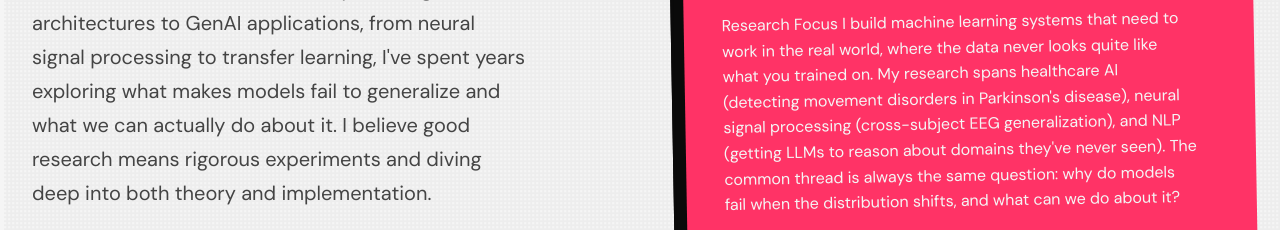
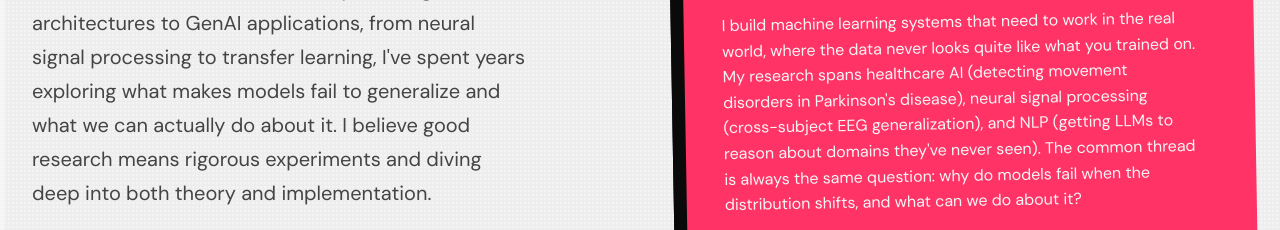
Before and after one commit to Mehulai27/portfolio, a plain HTML site: page index.html in a window 1280 px wide. Shown: the part 452-682 px from the top of the page. Drawn offline with nearby package versions, Linux system fonts and the light colour scheme.

Commit message:
Update index.html

```diff
--- a/index.html
+++ b/index.html
@@ -736,9 +736,7 @@
                             <div class="card-header">Research Focus</div>
                             <div class="card-content">
                                 <h3>Making Models Work Beyond Their Training Data</h3>
-                                <p>Research Focus
-
-I build machine learning systems that need to work in the real world, where the data never looks quite like what you trained on. My research spans healthcare AI (detecting movement disorders in Parkinson's disease), neural signal processing (cross-subject EEG generalization), and NLP (getting LLMs to reason about domains they've never seen). The common thread is always the same question: why do models fail when the distribution shifts, and what can we do about it?</p>
+                                <p>I build machine learning systems that need to work in the real world, where the data never looks quite like what you trained on. My research spans healthcare AI (detecting movement disorders in Parkinson's disease), neural signal processing (cross-subject EEG generalization), and NLP (getting LLMs to reason about domains they've never seen). The common thread is always the same question: why do models fail when the distribution shifts, and what can we do about it?</p>
                                 <div class="tech-tags">
                                     <span class="tech-tag">Deep Learning</span>
                                     <span class="tech-tag">GenAI/LLMs</span>
```
